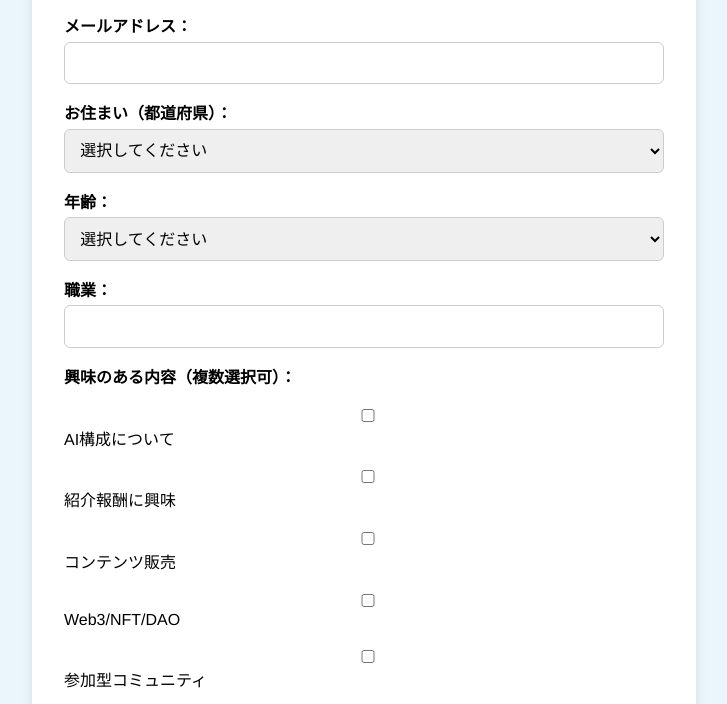
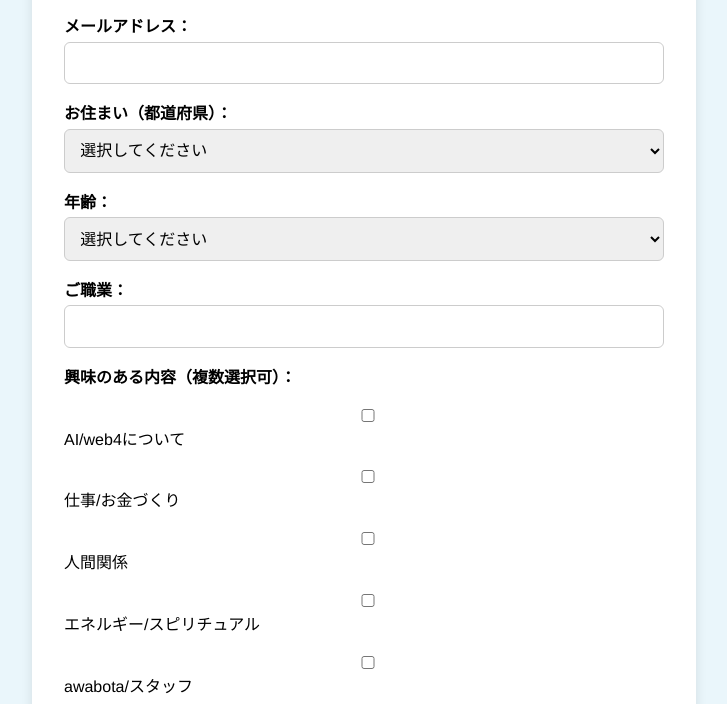
Before and after one commit to miitaku/awabota-info, a plain HTML site: page index.html in a window 1280 px wide. Shown: the part 186-890 px from the top of the page, without its empty margins (276-1003 px from the left). Drawn offline with Linux system fonts and the light colour scheme.

Commit message:
Update index.html

```diff
--- a/index.html
+++ b/index.html
@@ -144,18 +144,17 @@
         </select>
       </label>
 
-      <label>職業：
+      <label>ご職業：
         <input type="text" name="job" />
       </label>
 
       <label>興味のある内容（複数選択可）：</label>
       <div class="checkbox-group">
-        <label><input type="checkbox" name="interest[]" value="AI構成について" /> AI構成について</label>
-        <label><input type="checkbox" name="interest[]" value="紹介報酬に興味" /> 紹介報酬に興味</label>
-        <label><input type="checkbox" name="interest[]" value="コンテンツ販売" /> コンテンツ販売</label>
-        <label><input type="checkbox" name="interest[]" value="Web3/NFT/DAO" /> Web3/NFT/DAO</label>
-        <label><input type="checkbox" name="interest[]" value="参加型コミュニティ" /> 参加型コミュニティ</label>
-        <label><input type="checkbox" name="interest[]" value="スタッフ制度" /> スタッフ制度</label>
+        <label><input type="checkbox" name="interest[]" value="AI/web4について" /> AI/web4について</label>
+        <label><input type="checkbox" name="interest[]" value="仕事/お金づくり" /> 仕事/お金づくり</label>
+        <label><input type="checkbox" name="interest[]" value="人間関係" /> 人間関係</label>
+        <label><input type="checkbox" name="interest[]" value="エネルギー/スピリチュアル" /> エネルギー/スピリチュアル</label>
+        <label><input type="checkbox" name="interest[]" value="awabota/スタッフ" /> awabota/スタッフ</label>
       </div>
 
       <label>今のあなたの悩み・困っていること：
```
